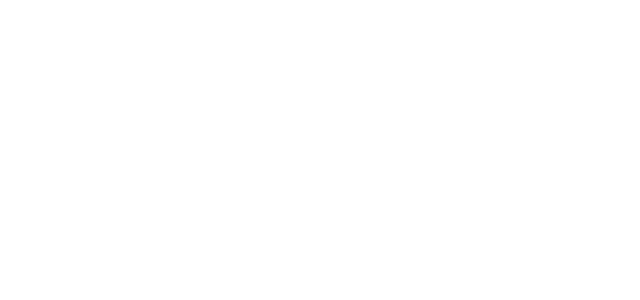
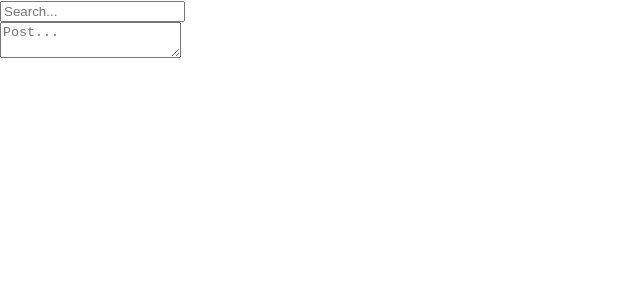
Before and after one commit to Lex-Llanes/BBConnect, a React (Create React App) app in the folder client/: page / in a window 1280 px wide. Shown: the top 300 px of the page, without its empty margins (0-640 px from the left). Built offline with nearby package versions, Linux system fonts and the light colour scheme.

Commit message:
Setting up inputs fields

```diff
--- a/client/src/App.js
+++ b/client/src/App.js
@@ -1,11 +1,17 @@
 import './App.css';
+import { React } from "react"
 
+import Search from './components/search';
+import Post from './components/post';
 
 
 function App() {
 
   return (
-    <div></div>
+    <div>
+      <Search/>
+      <Post/>
+    </div>
   );
 }
 
--- a/client/src/components/post.js
+++ b/client/src/components/post.js
@@ -1,19 +1,20 @@
-import React from 'react'
+import {React, useState} from 'react'
 
 const Post = () => {
 
     /**VARIABLES**/
-    const
+    const [postInput, setPost] = useState("")
 
 
   return (
-    <div className='searchinput'>
+    <div className='postinput'>
         <form>
-            <input
-                name="searchinput"
-                placeholder="Search..."
-                value={searchInput}
-                onChange={(event) => setSearch(event.target.value)}
+            <textarea
+                name="postinput"
+                type="textarea"
+                placeholder="Post..."
+                value={postInput}
+                onChange={(event) => setPost(event.target.value)}
             />
         </form>
     </div>
--- a/client/src/components/search.js
+++ b/client/src/components/search.js
@@ -1,8 +1,22 @@
-import React from 'react'
+import {React, useState} from 'react'
 
 const Search = () => {
+
+    /**VARIABLES**/
+    const [searchInput, setSearch] = useState("")
+
+
   return (
-    <div>search</div>
+    <div className='searchinput'>
+        <form>
+            <input
+                name="searchinput"
+                placeholder="Search..."
+                value={searchInput}
+                onChange={(event) => setSearch(event.target.value)}
+            />
+        </form>
+    </div>
   )
 }
 
```
